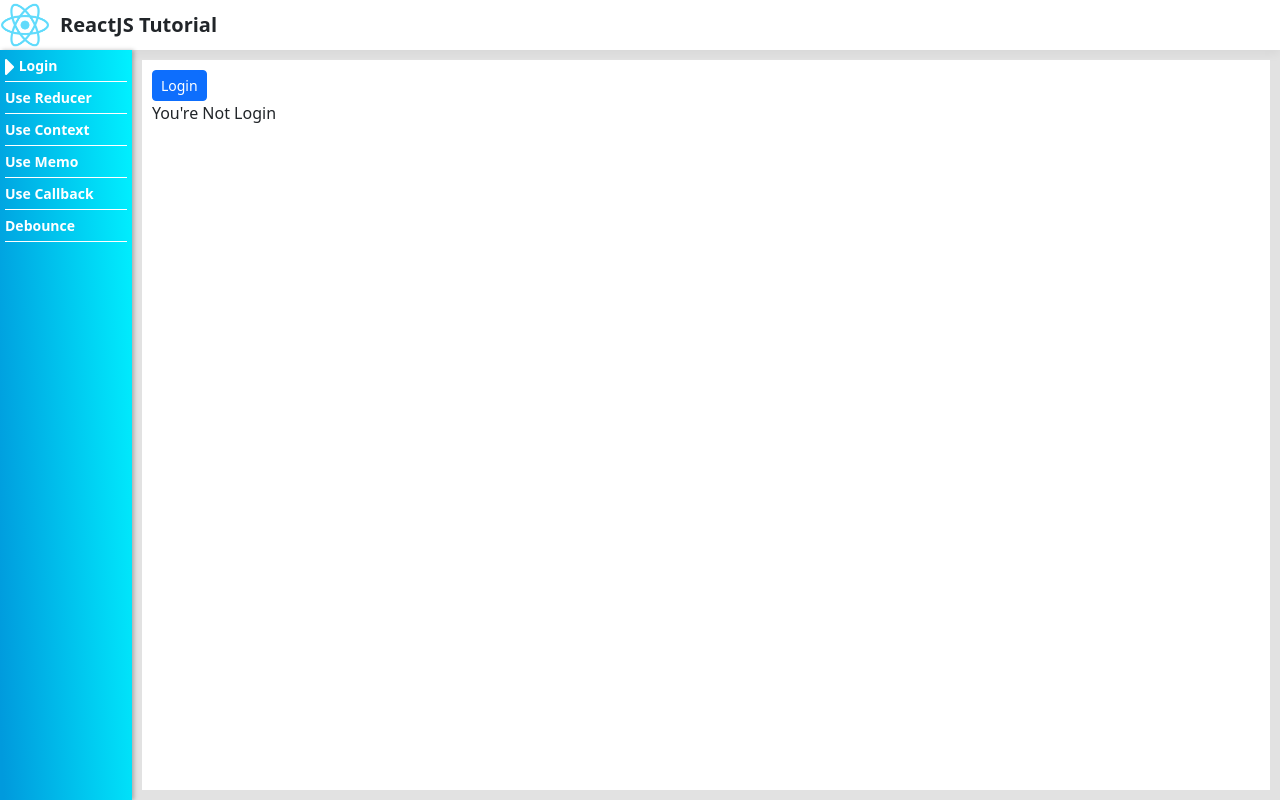
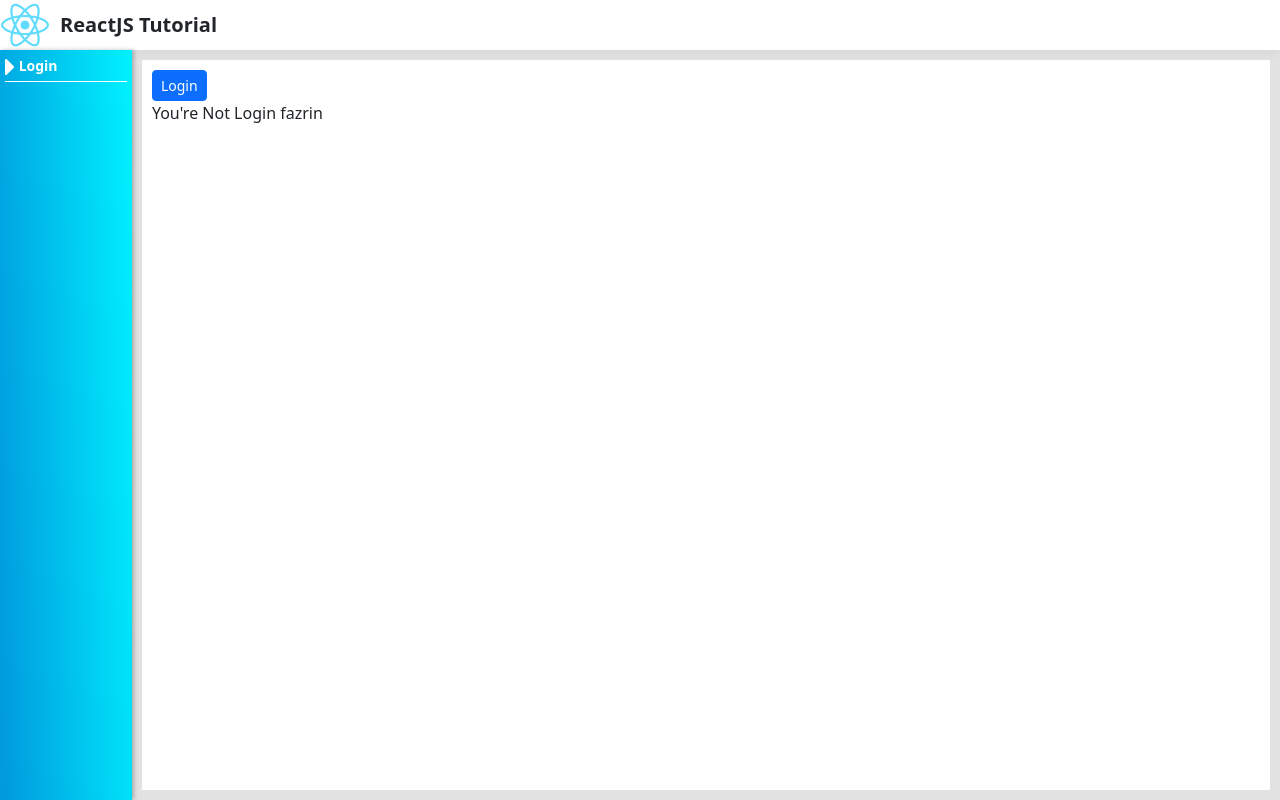
Before and after one commit to finzero/my-react-tutorial, a React (Create React App) app: page /login in a window 1280 px wide. Built offline with nearby package versions, Linux system fonts and the light colour scheme.

Commit message:
Redux toolkit implementation

```diff
--- /dev/null
+++ b/src/features/authSlice.js
@@ -0,0 +1,23 @@
+import { createSlice } from '@reduxjs/toolkit';
+
+const initialState = {
+  isAuthenticated: false,
+  username: 'fazrin',
+};
+
+const authSlice = createSlice({
+  name: 'auth',
+  initialState,
+  reducers: {
+    login: (state) => {
+      state.isAuthenticated = true;
+    },
+    logout: (state) => {
+      state.isAuthenticated = false;
+    },
+  },
+});
+
+export const { login, logout } = authSlice.actions;
+
+export default authSlice.reducer;
--- a/src/index.js
+++ b/src/index.js
@@ -4,13 +4,17 @@ import './index.css';
 import App from './App';
 import reportWebVitals from './reportWebVitals';
 import { BrowserRouter } from 'react-router-dom';
+import { Provider } from 'react-redux';
+import { store } from './store/store';
 
 const root = ReactDOM.createRoot(document.getElementById('root'));
 root.render(
   // <React.StrictMode>
-  <BrowserRouter>
-    <App />
-  </BrowserRouter>
+  <Provider store={store}>
+    <BrowserRouter>
+      <App />
+    </BrowserRouter>
+  </Provider>
   // </React.StrictMode>
 );
 
--- a/src/layout/Sidebar.js
+++ b/src/layout/Sidebar.js
@@ -1,41 +1,49 @@
 import React from 'react';
 import { useState, useEffect } from 'react';
+import { useSelector } from 'react-redux';
 import { Link, useLocation } from 'react-router-dom';
 import rightCarret from '../assets/right-caret.png';
 
 export default function Sidebar() {
   const location = useLocation();
+  const isAuthenticated = useSelector((state) => state.auth.isAuthenticated);
 
   const [menu, setMenu] = useState([
     {
       link: 'login',
       text: 'Login',
       isActive: true,
+      isProtected: false,
     },
     {
       link: 'use-reducer',
       text: 'Use Reducer',
       isActive: false,
+      isProtected: true,
     },
     {
       link: 'use-context',
       text: 'Use Context',
       isActive: false,
+      isProtected: true,
     },
     {
       link: 'use-memo',
       text: 'Use Memo',
       isActive: false,
+      isProtected: true,
     },
     {
       link: 'use-callback',
       text: 'Use Callback',
       isActive: false,
+      isProtected: true,
     },
     {
       link: 'debounce',
       text: 'Debounce',
       isActive: false,
+      isProtected: true,
     },
   ]);
 
@@ -56,7 +64,9 @@ export default function Sidebar() {
 
   return (
     <div className="sidebar">
-      {menu.map((m) => (
+      {menu.map(
+        (m) =>
+          (!m.isProtected || isAuthenticated) && (
             <Link
               key={m.link}
               className={'menu-item' + (m.isActive ? ' active' : '')}
@@ -65,7 +75,8 @@ export default function Sidebar() {
             >
               {m.isActive && <img src={rightCarret} />} {m.text}
             </Link>
-      ))}
+          )
+      )}
     </div>
   );
 }
--- a/src/pages/Login.js
+++ b/src/pages/Login.js
@@ -1,17 +1,34 @@
 import React, { useState } from 'react';
+import { useDispatch, useSelector } from 'react-redux';
+import { login, logout } from '../features/authSlice';
 
 const Login = () => {
   const [isLogin, setIsLogin] = useState(false);
 
+  const dispatch = useDispatch();
+  const { isAuthenticated, username } = useSelector((state) => state.auth);
+
   return (
     <div>
-      <button
-        className="btn btn-sm btn-primary"
-        onClick={() => setIsLogin(!isLogin)}
-      >
-        {isLogin ? 'Logout' : 'Login'}
-      </button>
-      <div>You're {isLogin ? 'Logged In' : 'Not Login'}</div>
+      {!isAuthenticated ? (
+        <button
+          className="btn btn-sm btn-primary"
+          onClick={() => dispatch(login())}
+        >
+          Login
+        </button>
+      ) : (
+        <button
+          className="btn btn-sm btn-primary"
+          onClick={() => dispatch(logout())}
+        >
+          Logout
+        </button>
+      )}
+
+      <div>
+        You're {isAuthenticated ? 'Logged In' : 'Not Login'} {username}
+      </div>
     </div>
   );
 };
--- /dev/null
+++ b/src/store/store.js
@@ -0,0 +1,8 @@
+import { configureStore } from '@reduxjs/toolkit';
+import authSlice from '../features/authSlice';
+
+export const store = configureStore({
+  reducer: {
+    auth: authSlice,
+  },
+});
```
Lines whose indentation alone changed are shown as unchanged.
